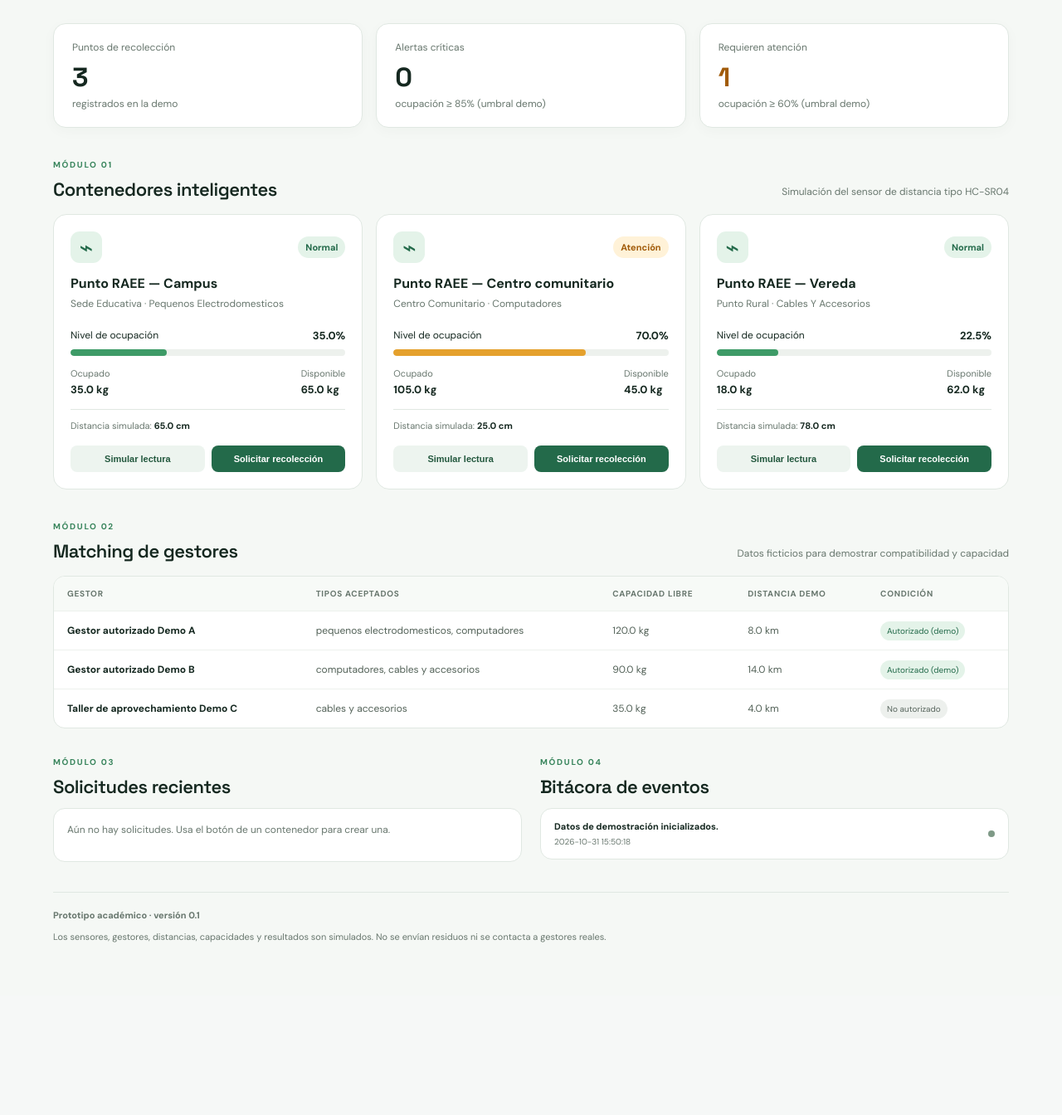
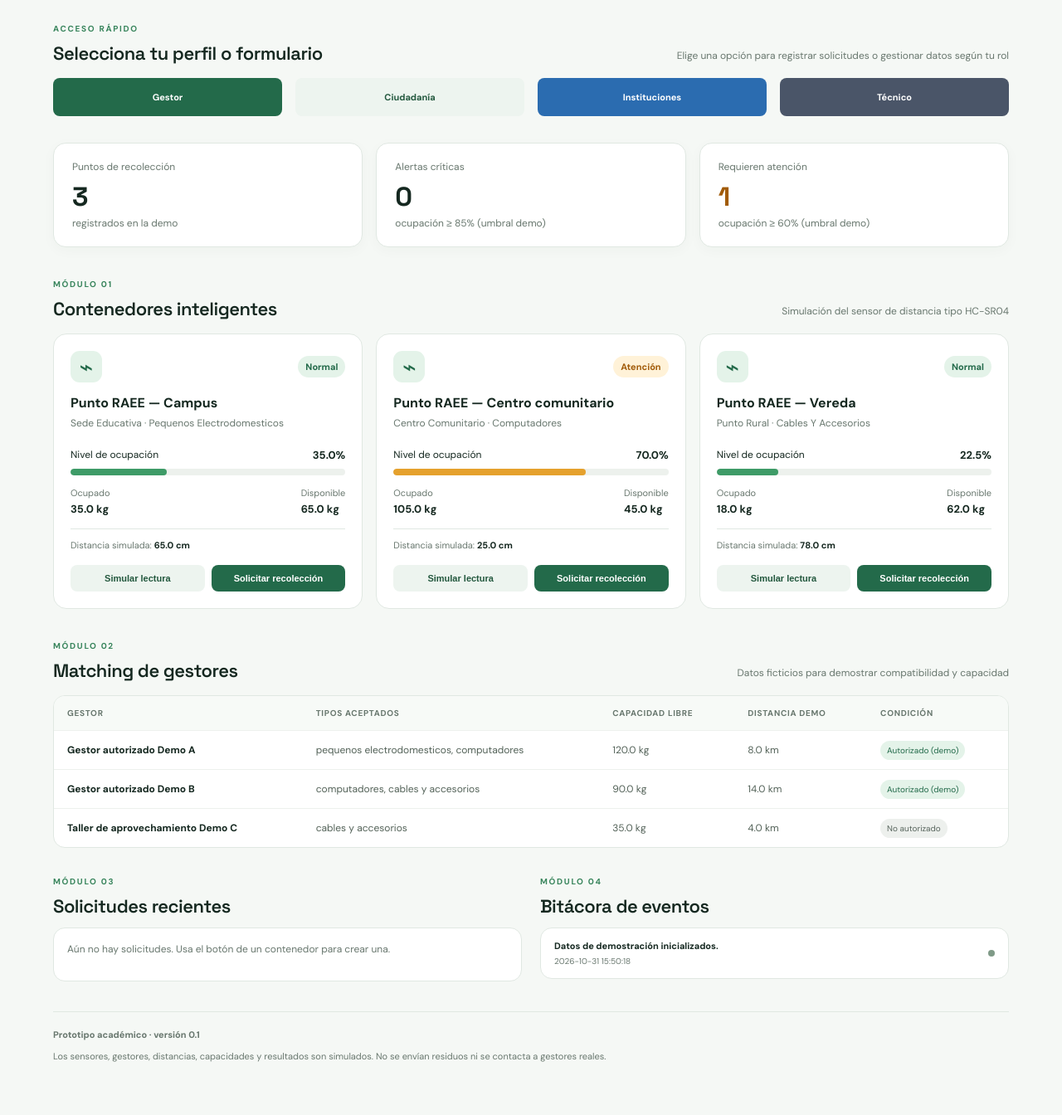
Before and after one commit to maybelline756kw-source/agora_raee_v1.2, a FastAPI app: page / in a window 1280 px wide. Shown: the part 165-1509 px from the top of the page at 83% size. Before the commit the page ends 1301 px from the top, so only its background shows below. Run offline with FastAPI, Linux system fonts and the light colour scheme; data comes from the database, SQL or seed files in the repository; data that the repository does not hold is empty.

Commit message:
Update index.html

```diff
--- a/templates/index.html
+++ b/templates/index.html
@@ -17,6 +17,24 @@
   </header>
 
   <main class="container">
+
+    <!-- NUEVA SECCIÓN: Selector de Formularios por Perfil / Rol -->
+    <section class="section-heading">
+      <div>
+        <p class="eyebrow">ACCESO RÁPIDO</p>
+        <h2>Selecciona tu perfil o formulario</h2>
+      </div>
+      <p>Elige una opción para registrar solicitudes o gestionar datos según tu rol</p>
+    </section>
+
+    <div class="role-buttons-grid" style="display: grid; grid-template-columns: repeat(auto-fit, minmax(200px, 1fr)); gap: 1rem; margin-bottom: 2rem;">
+      <a href="/form/gestor" class="button primary" style="text-align: center; text-decoration: none; padding: 1rem;">Gestor</a>
+      <a href="/form/ciudadania" class="button secondary" style="text-align: center; text-decoration: none; padding: 1rem;">Ciudadanía</a>
+      <a href="/form/instituciones" class="button primary" style="text-align: center; text-decoration: none; padding: 1rem; background-color: #2b6cb0;">Instituciones</a>
+      <a href="/form/tecnico" class="button secondary" style="text-align: center; text-decoration: none; padding: 1rem; background-color: #4a5568; color: white;">Técnico</a>
+    </div>
+    <!-- FIN DE LA NUEVA SECCIÓN -->
+
     {% if notice %}<div class="notice">✓ {{ notice.replace('+', ' ') }}</div>{% endif %}
     <section class="metrics">
       <article class="metric"><span>Puntos de recolección</span><strong>{{ total }}</strong><small>registrados en la demo</small></article>
```
